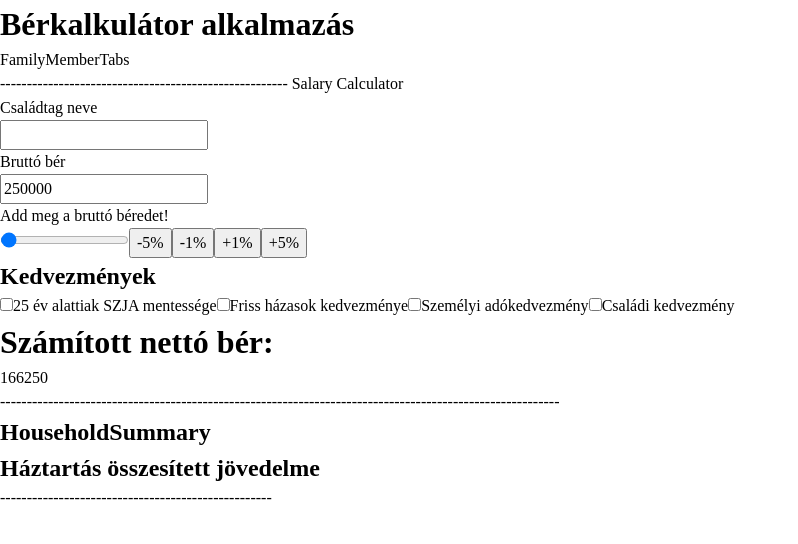
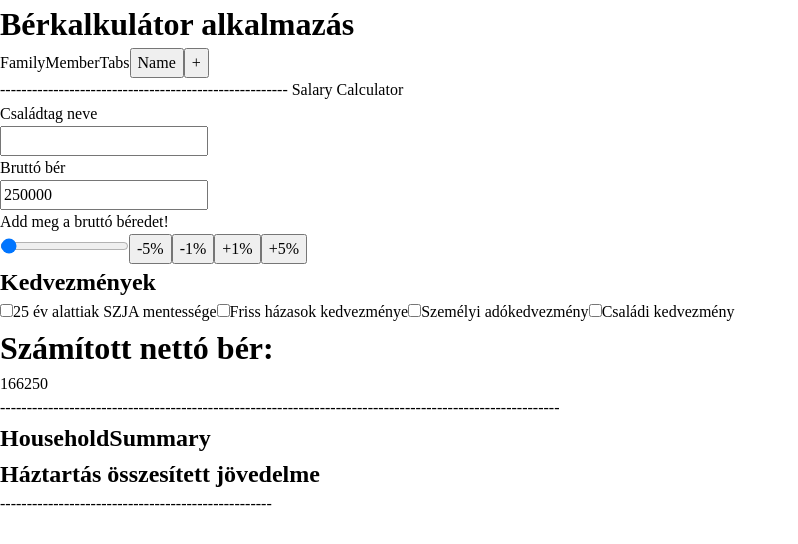
Before and after one commit to Bazska2013/Berkalkulator, a React (Vite) app: page / in a window 1280 px wide. Shown: the top 544 px of the page, without its empty margins (0-798 px from the left). Built offline with nearby package versions, Linux system fonts and the light colour scheme.

Commit message:
Minden kedvezmény működik

```diff
--- a/src/components/FamilyMemberTabs/FamilyMemberTabs.jsx
+++ b/src/components/FamilyMemberTabs/FamilyMemberTabs.jsx
@@ -1,5 +1,12 @@
+import { useTaxState } from "../../state/TaxState";
+
 const FamilyMemberTabs = () => {
-  return <div>FamilyMemberTabs</div>;
+  const {name, grossSalary, netSalary, frissHazasok, csaladi, changeName, changeGrossSalary, checkBoxes, validateMarriage, validMarriage, changeGrossSalaryByPercentage, changeNumOfDependents, numOfDependents, changeNumOfEligibleDependents} = useTaxState();
+
+  return <div>FamilyMemberTabs
+    <button>{name ? name : "Name"}</button>
+    <button>+</button>
+  </div>;
 };
 
 export default FamilyMemberTabs;
--- a/src/state/TaxState.jsx
+++ b/src/state/TaxState.jsx
@@ -64,9 +64,9 @@ function TaxStateProvider({children}) {
             juttatasok += 5000;
         }
         console.log("Num of eligible dependents: ", numOfEligibleDependents)
-        if (numOfEligibleDependents === 1) {
+        if (numOfEligibleDependents == 1) {
             juttatasok += 10000 * numOfDependents;
-        } else if (numOfEligibleDependents === 2) {
+        } else if (numOfEligibleDependents == 2) {
             juttatasok += 20000 * numOfDependents;
         } else if (numOfEligibleDependents >= 3) {
             juttatasok += 33000 * numOfDependents;
```
Also changed, not shown: .gitpod.yml (added).
